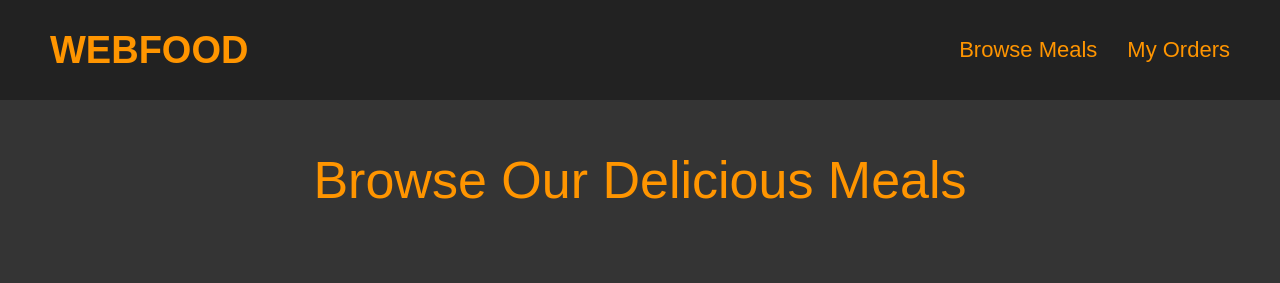
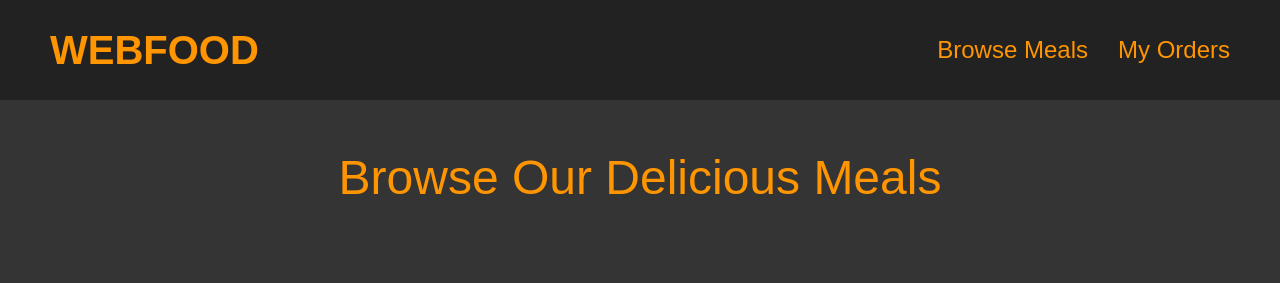
Before and after one commit to olavr-dev/05_html-css-webfood, a plain HTML site: page index.html in a window 1280 px wide. Shown: the top 283 px of the page. Drawn offline with Linux system fonts and the light colour scheme.

Commit message:
change font-size from px to rem

```diff
--- a/styles/index.css
+++ b/styles/index.css
@@ -6,7 +6,7 @@ main {
 
 main h1 {
   text-align: center;
-  font-size: 52px;
+  font-size: 3rem;
   font-weight: 500;
   margin: 50px 0 100px 0;
 }
@@ -16,7 +16,7 @@ button {
   background-color: #ff9500;
   text-decoration: none;
   border: none;
-  font-size: 20px;
+  font-size: 1.25rem;
   color: #343434;
   padding: 10px 20px;
   border-radius: 8px;
@@ -65,5 +65,5 @@ button:hover {
 .card h2 {
   color: #343434;
   margin: 10px 0 20px 0;
-  font-size: 32px;
+  font-size: 2rem;
 }
--- a/styles/shared.css
+++ b/styles/shared.css
@@ -24,7 +24,7 @@ nav ul {
 nav li a {
   text-decoration: none;
   color: #ff9500;
-  font-size: 22px;
+  font-size: 1.5rem;
 }
 
 nav li a:hover {
@@ -42,7 +42,7 @@ nav li a:hover {
 
 #logo {
   text-transform: uppercase;
-  font-size: 38px;
+  font-size: 2.5rem;
   font-weight: 700;
 }
 
```
